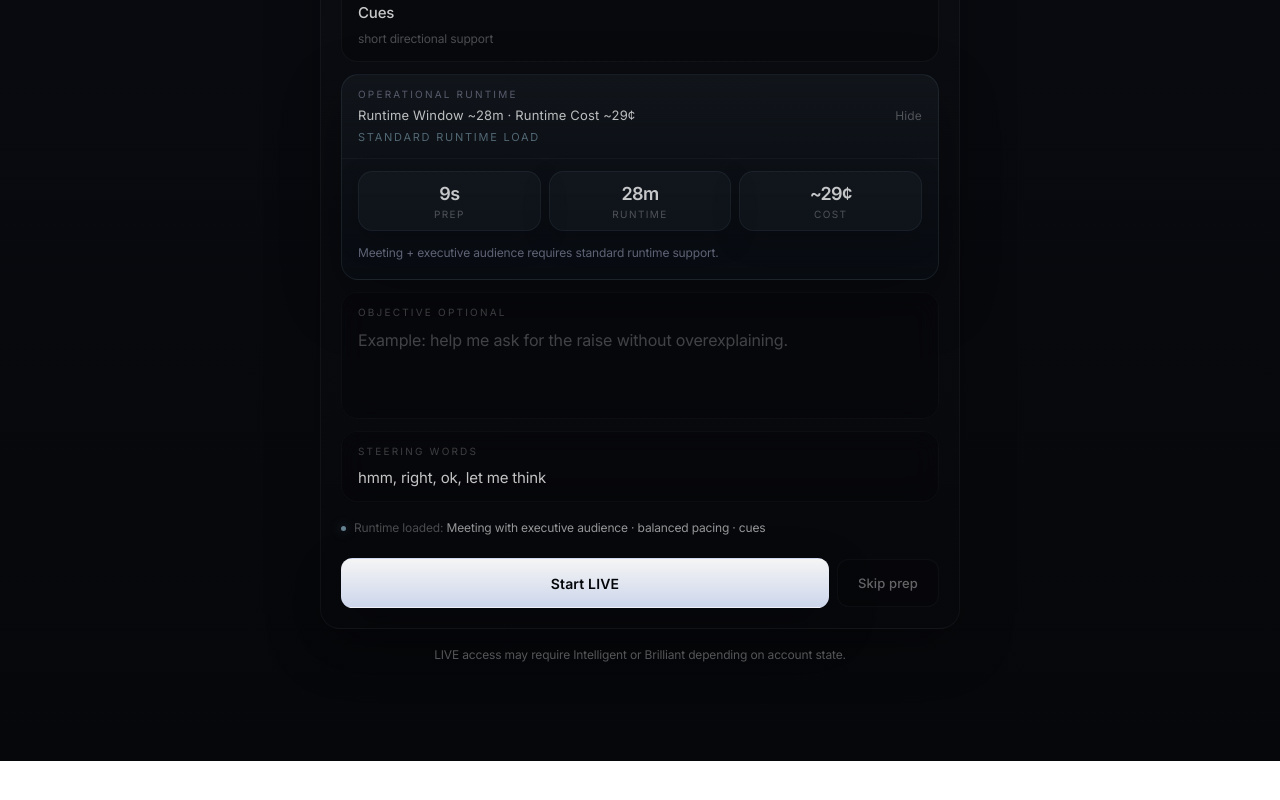
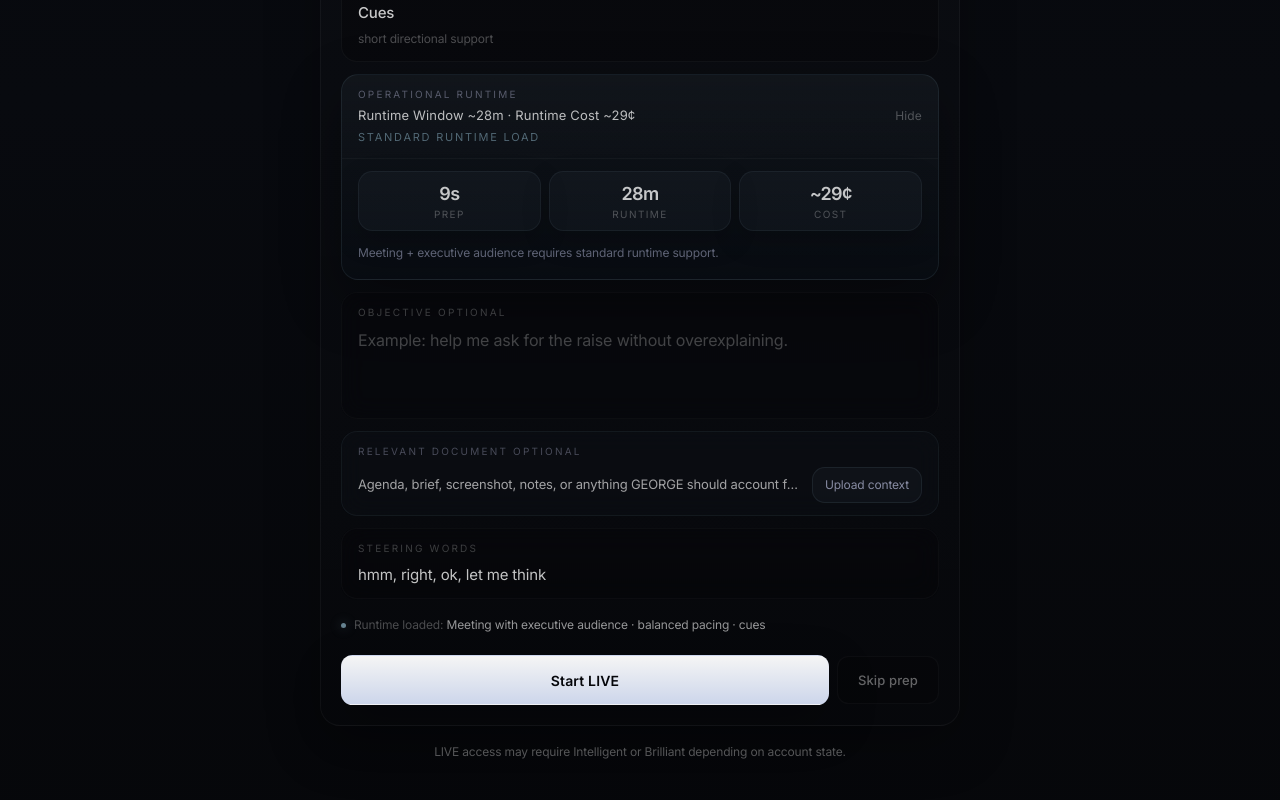
Before and after one commit to LesKemVal/ai-clarity, a Next.js app: page /george/live-entry in a window 1280 px wide. Shown: the part 724-1524 px from the top of the page. Before the commit the page ends 1485 px from the top, so only its background shows below. Built offline with nearby package versions, Linux system fonts and the light colour scheme.

Commit message:
Add contextual LIVE prep document upload

```diff
--- a/app/george/live-entry/LiveEntryClient.tsx
+++ b/app/george/live-entry/LiveEntryClient.tsx
@@ -53,6 +53,69 @@ const OUTPUT_OPTIONS: SelectOption[] = [
   { label: 'Cues', helper: 'short directional support' },
   { label: 'Repeatable lines', helper: 'exact words to say' },
 ]
+
+function getPrepDocumentPrompt(conversationType: string, audienceType: string) {
+  if (conversationType === 'Interview') {
+    return {
+      label: 'Relevant document optional',
+      action: 'Upload résumé',
+      helper: 'Resume, job description, cover letter, or notes GEORGE should use.',
+      resource: 'resume/document preload',
+    }
+  }
+
+  if (conversationType === 'Negotiation') {
+    return {
+      label: 'Relevant document optional',
+      action: 'Upload offer or terms',
+      helper: 'Offer, contract, pricing, terms, notes, or leverage points.',
+      resource: 'terms/document preload',
+    }
+  }
+
+  if (conversationType === 'Doctor Appointment') {
+    return {
+      label: 'Relevant document optional',
+      action: 'Upload notes',
+      helper: 'Symptoms, questions, lab notes, medications, timeline, or concerns.',
+      resource: 'medical notes preload',
+    }
+  }
+
+  if (conversationType === 'Sales Call') {
+    return {
+      label: 'Relevant document optional',
+      action: 'Upload pitch notes',
+      helper: 'Product notes, objection notes, pricing, offer, or prospect context.',
+      resource: 'sales brief preload',
+    }
+  }
+
+  if (conversationType === 'Presentation') {
+    return {
+      label: 'Relevant document optional',
+      action: 'Upload outline',
+      helper: 'Slides, outline, speaking notes, or audience context.',
+      resource: 'presentation material preload',
+    }
+  }
+
+  if (audienceType === 'Investor') {
+    return {
+      label: 'Relevant document optional',
+      action: 'Upload deck or memo',
+      helper: 'Pitch deck, one-pager, investor notes, traction, or risk notes.',
+      resource: 'investor material preload',
+    }
+  }
+
+  return {
+    label: 'Relevant document optional',
+    action: 'Upload context',
+    helper: 'Agenda, brief, screenshot, notes, or anything GEORGE should account for.',
+    resource: 'context document preload',
+  }
+}
 
 const CONVERSATION_BASE: Record<string, { minutes: number; cents: number; resource: string }> = {
   Interview: { minutes: 24, cents: 21, resource: 'answer framing + proof recall' },
@@ -171,6 +234,8 @@ export default function LiveEntryClient() {
   const [pacing, setPacing] = useState('Balanced')
   const [outputMode, setOutputMode] = useState('Cues')
   const [objective, setObjective] = useState('')
+  const [prepDocument, setPrepDocument] = useState<{ name: string; summary: string; kind: string } | null>(null)
+  const [prepDocumentReading, setPrepDocumentReading] = useState(false)
   const [controlWords, setControlWords] = useState('hmm, right, ok, let me think')
   const [hasLiveSession, setHasLiveSession] = useState(false)
   const [showResourceMeter, setShowResourceMeter] = useState(true)
@@ -209,9 +274,27 @@ export default function LiveEntryClient() {
 
   const liveAssistMode = outputMode === 'Repeatable lines' ? 'lines' : 'cues'
 
+  const prepDocumentPrompt = useMemo(() => {
+    return getPrepDocumentPrompt(conversationType, audienceType)
+  }, [conversationType, audienceType])
+
   const resourceEstimate = useMemo(() => {
-    return estimateResources({ conversationType, audienceType, pacing, outputMode, objective })
-  }, [conversationType, audienceType, pacing, outputMode, objective])
+    const adjustedObjective = prepDocument
+      ? `${objective}\n\nLoaded document: ${prepDocument.name}`
+      : objective
+
+    const estimate = estimateResources({ conversationType, audienceType, pacing, outputMode, objective: adjustedObjective })
+
+    if (!prepDocument) return estimate
+
+    return {
+      ...estimate,
+      estimatedCents: estimate.estimatedCents + 3,
+      runtimeMinutes: estimate.runtimeMinutes + 2,
+      resources: Array.from(new Set([...estimate.resources, prepDocumentPrompt.resource])),
+      reason: `${estimate.reason} Uploaded context adds document-aware support.`,
+    }
+  }, [conversationType, audienceType, pacing, outputMode, objective, prepDocument, prepDocumentPrompt.resource])
 
   useEffect(() => {
     setShowResourceMeter(true)
@@ -225,6 +308,74 @@ export default function LiveEntryClient() {
   const loadedSummary = useMemo(() => {
     return `${conversationType} with ${audienceType.toLowerCase()} audience · ${pacing.toLowerCase()} pacing · ${outputMode.toLowerCase()}`
   }, [conversationType, audienceType, pacing, outputMode])
+
+  const handlePrepDocumentUpload = async (file: File | null) => {
+    if (!file) return
+
+    setPrepDocumentReading(true)
+
+    try {
+      const lower = file.name.toLowerCase()
+      const isImage = file.type.startsWith('image/')
+      const isText = file.type === 'text/plain' || lower.endsWith('.txt')
+      const isPdf = file.type === 'application/pdf' || lower.endsWith('.pdf')
+      const isDocx = file.type.includes('officedocument.wordprocessingml.document') || lower.endsWith('.docx')
+
+      if (isPdf || isDocx) {
+        const formData = new FormData()
+        formData.append('file', file)
+
+        const res = await fetch('/api/extract-file', {
+          method: 'POST',
+          body: formData,
+        })
+
+        const data = await res.json().catch(() => ({}))
+        if (!res.ok) throw new Error(data?.error || 'Unable to read document.')
+
+        const text = String(data?.text || '').trim()
+        setPrepDocument({
+          name: data?.name || file.name,
+          kind: isPdf ? 'pdf' : 'docx',
+          summary: text.slice(0, 2400),
+        })
+        return
+      }
+
+      if (isText) {
+        const text = await file.text()
+        setPrepDocument({
+          name: file.name,
+          kind: 'text',
+          summary: text.trim().slice(0, 2400),
+        })
+        return
+      }
+
+      if (isImage) {
+        setPrepDocument({
+          name: file.name,
+          kind: 'image',
+          summary: 'Image context uploaded. GEORGE should treat this as visual context for the room.',
+        })
+        return
+      }
+
+      setPrepDocument({
+        name: file.name,
+        kind: 'file',
+        summary: 'File attached as room context. GEORGE should ask for clarification if the content is needed.',
+      })
+    } catch {
+      setPrepDocument({
+        name: file.name,
+        kind: 'file',
+        summary: 'File attached, but GEORGE could not extract readable text.',
+      })
+    } finally {
+      setPrepDocumentReading(false)
+    }
+  }
 
   const addResource = () => {
     const clean = customResource.trim()
@@ -240,7 +391,10 @@ export default function LiveEntryClient() {
   const startLive = (skipPrep = false, resources = editableResources) => {
     if (typeof window === 'undefined') return
 
-    const finalResources = skipPrep ? resourceEstimate.resources : (resources.length ? resources : resourceEstimate.resources)
+    const finalResources = Array.from(new Set([
+      ...(skipPrep ? resourceEstimate.resources : (resources.length ? resources : resourceEstimate.resources)),
+      ...(prepDocument ? [prepDocumentPrompt.resource] : []),
+    ]))
     const finalEstimate = skipPrep ? resourceEstimate : estimateWithResources(resourceEstimate, finalResources)
 
     const runtimeSupport = {
@@ -265,6 +419,8 @@ export default function LiveEntryClient() {
       language: window.localStorage.getItem('george_live_language') || 'English',
       cadence: pacing,
       objective,
+      prepDocument,
+      prepDocumentPrompt,
       controlWords,
       liveAssistMode,
       skipPrep,
@@ -387,6 +543,52 @@ export default function LiveEntryClient() {
             />
           </label>
 
+          <label className="mt-3 block rounded-[1rem] border border-[#8FB6C9]/[0.07] bg-[#8FB6C9]/[0.025] px-4 py-3 backdrop-blur-md">
+            <span className="block text-[10px] uppercase tracking-[0.22em] text-[#D7DCFF]/30">{prepDocumentPrompt.label}</span>
+            <div className="mt-2 flex items-center justify-between gap-3">
+              <div className="min-w-0">
+                <div className="truncate text-[13px] text-white/62">
+                  {prepDocument ? prepDocument.name : prepDocumentPrompt.helper}
+                </div>
+                {prepDocument && (
+                  <div className="mt-1 text-[11px] text-[#8FB6C9]/50">
+                    Loaded into LIVE prep · {prepDocument.kind}
+                  </div>
+                )}
+              </div>
+
+              <input
+                type="file"
+                accept=".pdf,.docx,.txt,image/*"
+                className="hidden"
+                id="george-live-prep-document"
+                onChange={(event) => {
+                  void handlePrepDocumentUpload(event.target.files?.[0] || null)
+                  event.currentTarget.value = ''
+                }}
+              />
+
+              <span className="flex shrink-0 items-center gap-2">
+                {prepDocument && (
+                  <button
+                    type="button"
+                    onClick={() => setPrepDocument(null)}
+                    className="text-[12px] text-white/34 transition hover:text-white/62"
+                  >
+                    Clear
+                  </button>
+                )}
+
+                <span
+                  onClick={() => document.getElementById('george-live-prep-document')?.click()}
+                  className="cursor-pointer rounded-[0.8rem] border border-[#8FB6C9]/[0.10] bg-[#8FB6C9]/[0.04] px-3 py-2 text-[12px] text-[#D7DCFF]/60 transition hover:bg-[#8FB6C9]/[0.075] hover:text-white"
+                >
+                  {prepDocumentReading ? 'Reading…' : prepDocumentPrompt.action}
+                </span>
+              </span>
+            </div>
+          </label>
+
           <label className="mt-3 block rounded-[1rem] border border-white/[0.028] bg-black/14 px-4 py-3 backdrop-blur-md">
             <span className="block text-[10px] uppercase tracking-[0.22em] text-white/22">Steering words</span>
             <input
```
